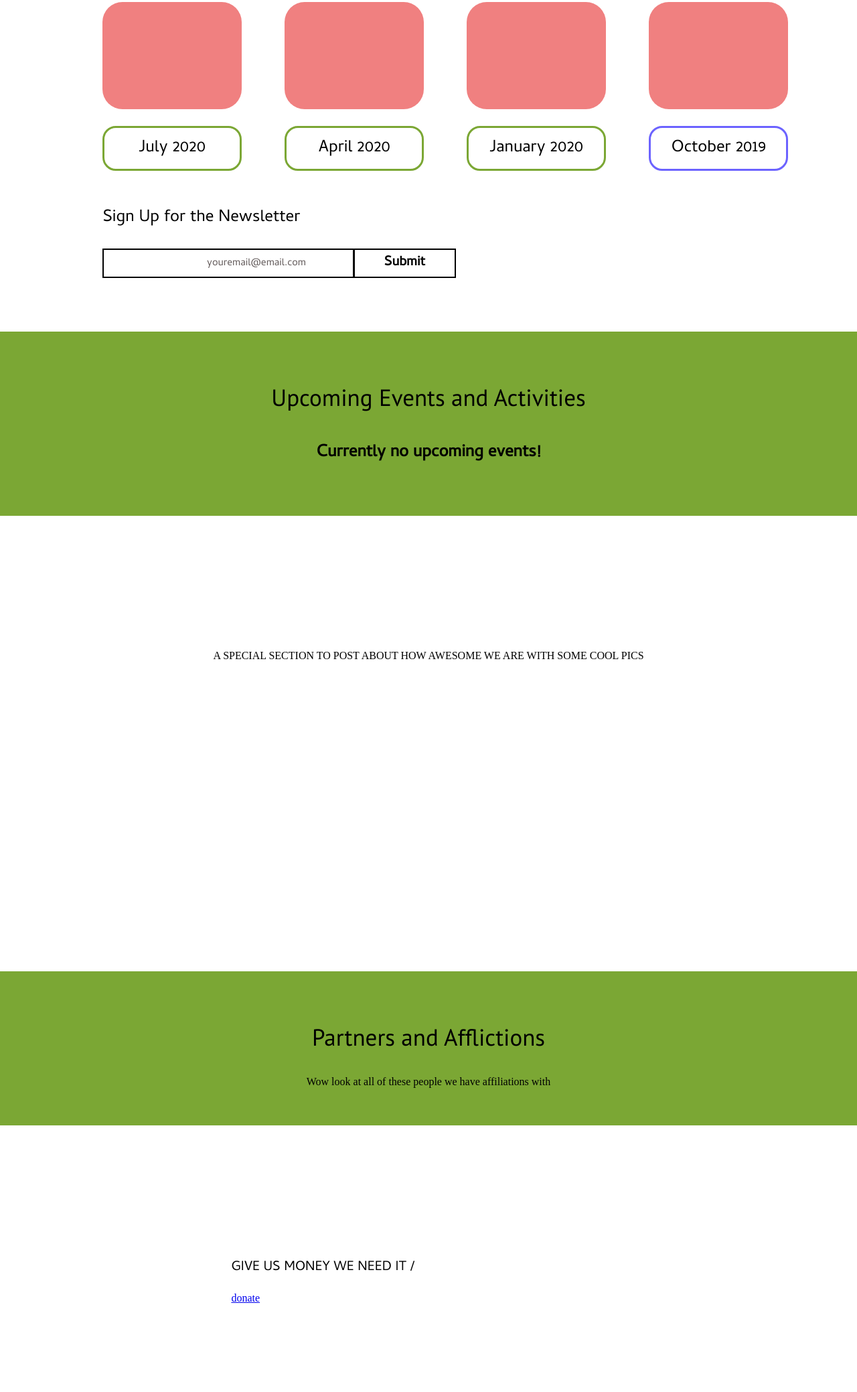
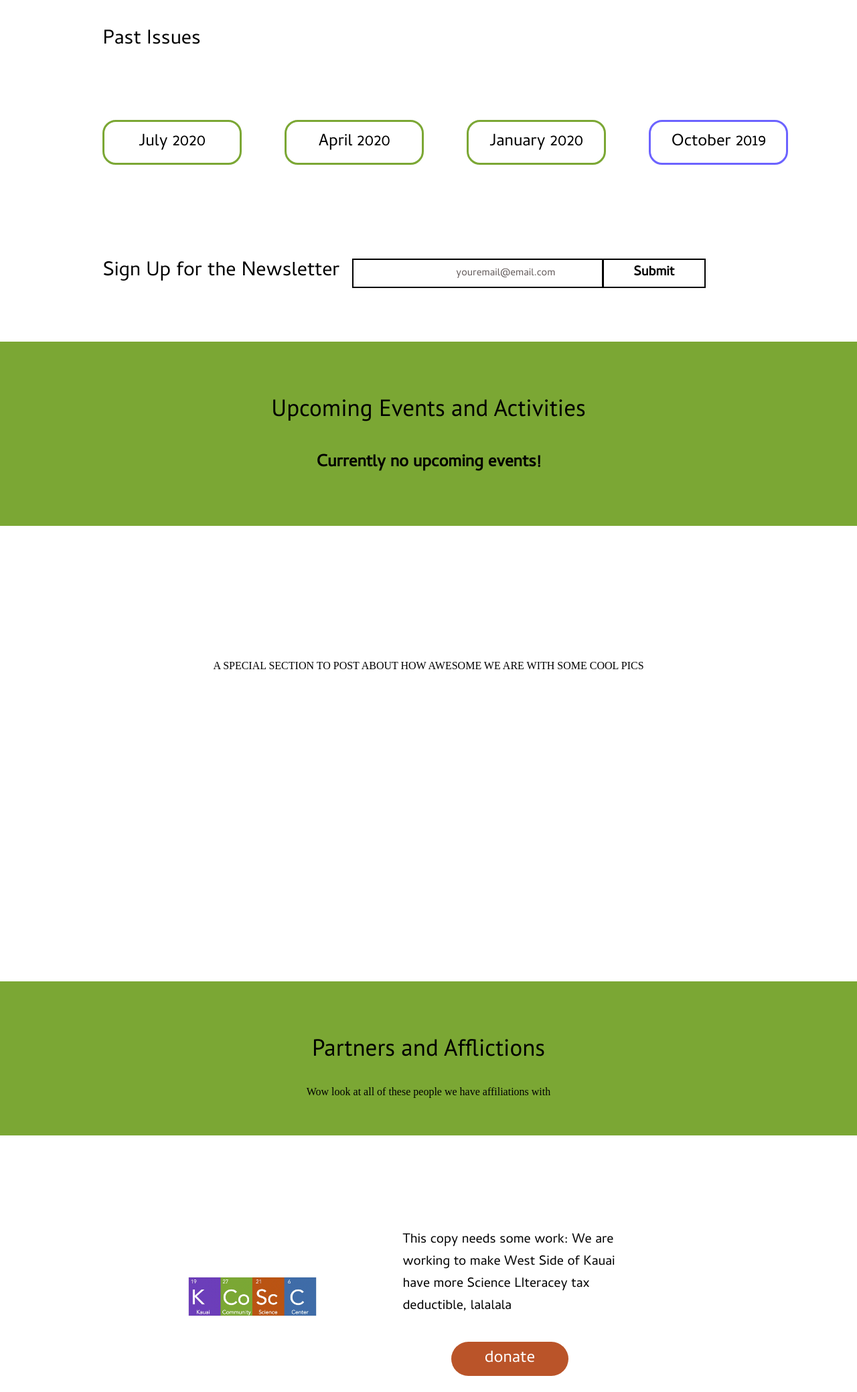
Before and after one commit to timkauai/kcsc, a Gatsby site: page / in a window 1280 px wide. Shown: the part 2442-4520 px from the top of the page at 67% size. Before the commit the page ends 4490 px from the top, so only its background shows below. Built offline with nearby package versions, Linux system fonts and the light colour scheme; Gatsby itself is replaced by a stand-in of ours.

Commit message:
minor changes to home

```diff
--- a/src/pages/index.js
+++ b/src/pages/index.js
@@ -132,21 +132,21 @@ export default class IndexPage extends React.Component {
           <div className="newsletter-links">
             <Link>
               {" "}
-              <div className="pic july-2020-news"> </div> <p>July 2020</p>
+              <p>July 2020</p>
             </Link>{" "}
             <Link>
               {" "}
-              <div className="pic april-2020-news"> </div> <p>April 2020</p>{" "}
+              <p>April 2020</p>{" "}
             </Link>{" "}
             <Link>
               {" "}
-              <div className="pic"> </div> <p>January 2020</p>{" "}
+              <p>January 2020</p>{" "}
             </Link>{" "}
             <Link>
-              <div className="pic"> </div> <p className="news">October 2019</p>{" "}
+              <p className="news">October 2019</p>{" "}
             </Link>{" "}
           </div>{" "}
-          <div>
+          <div className="signup-newsletter">
             <h3> Sign Up for the Newsletter </h3>{" "}
             <div className="newsletter bottom-10">
               <form onSubmit={this.handleSubmit}>
@@ -174,8 +174,16 @@ export default class IndexPage extends React.Component {
           <p> Wow look at all of these people we have affiliations with </p>{" "}
         </div>{" "}
         <div className="donate-section">
-          <div className="pic logo"> </div> <p> GIVE US MONEY WE NEED IT / </p>{" "}
-          <Link to="/donate"> donate </Link>{" "}
+          <div className="kcsc-logo"> </div>{" "}
+          <p>
+            {" "}
+            This copy needs some work: We are working to make West Side of Kauai
+            have more Science LIteracey tax deductible, lalalala{" "}
+          </p>{" "}
+          <Link className="filled-btn" to="/donate">
+            {" "}
+            donate{" "}
+          </Link>{" "}
         </div>{" "}
       </Layout>
     )
--- a/src/styles/main.scss
+++ b/src/styles/main.scss
@@ -261,6 +261,7 @@ nav a {
 .newsletter-section {
   max-width: 80vw;
   margin-left: 10vw;
+  margin-top: 10vh;
 
   h1 {
     font-family: "PT Sans";
@@ -268,7 +269,7 @@ nav a {
   }
 
   h3 {
-    font-size: 25px;
+    font-size: 30px;
   }
 
   .newsletter-links {
@@ -539,10 +540,15 @@ nav a {
 }
 
 .motto-img {
-  height: 14vw;
-  width: 27.7vw;
+  height: 20vw;
+  width: 47.7vw;
   background-color: lightgray;
   border-radius: 2.2vw;
+  background-image: url("../imgs/kcsc-img-2.jpg");
+
+  background-size: cover;
+  background-repeat: no-repeat;
+  background-position: 50% 50%;
 }
 
 .motto-sec {
@@ -593,3 +599,43 @@ nav a {
     height: 20vw;
   }
 }
+
+.signup-newsletter {
+  display: grid;
+  grid-template-columns: 4fr 7fr;
+  align-items: baseline;
+  margin-top: 10vh;
+}
+
+.donate-section {
+  max-width: 60vw;
+  margin-left: 20vw;
+  display: grid;
+  margin-top: 15vh;
+  grid-template-columns: 1fr 1fr;
+  grid-template-rows: 1fr 1fr;
+  grid-template-areas: "box1 box2" "box1 box3";
+  .kcsc-logo {
+    grid-area: box1;
+    margin: auto 0;
+  }
+  p {
+    grid-area: box2;
+  }
+  a {
+    grid-area: box3;
+
+    background-color: #ba5429;
+    text-align: center;
+    border-radius: 40px;
+    padding: 5px 50px;
+    text-decoration: none;
+    color: white;
+    font-size: 25px;
+    width: max-content;
+    font-family: "Cambay";
+    height: max-content;
+    margin: 0 auto;
+    margin-top: 2vh;
+  }
+}
```
Also changed, not shown: 2 other files.
